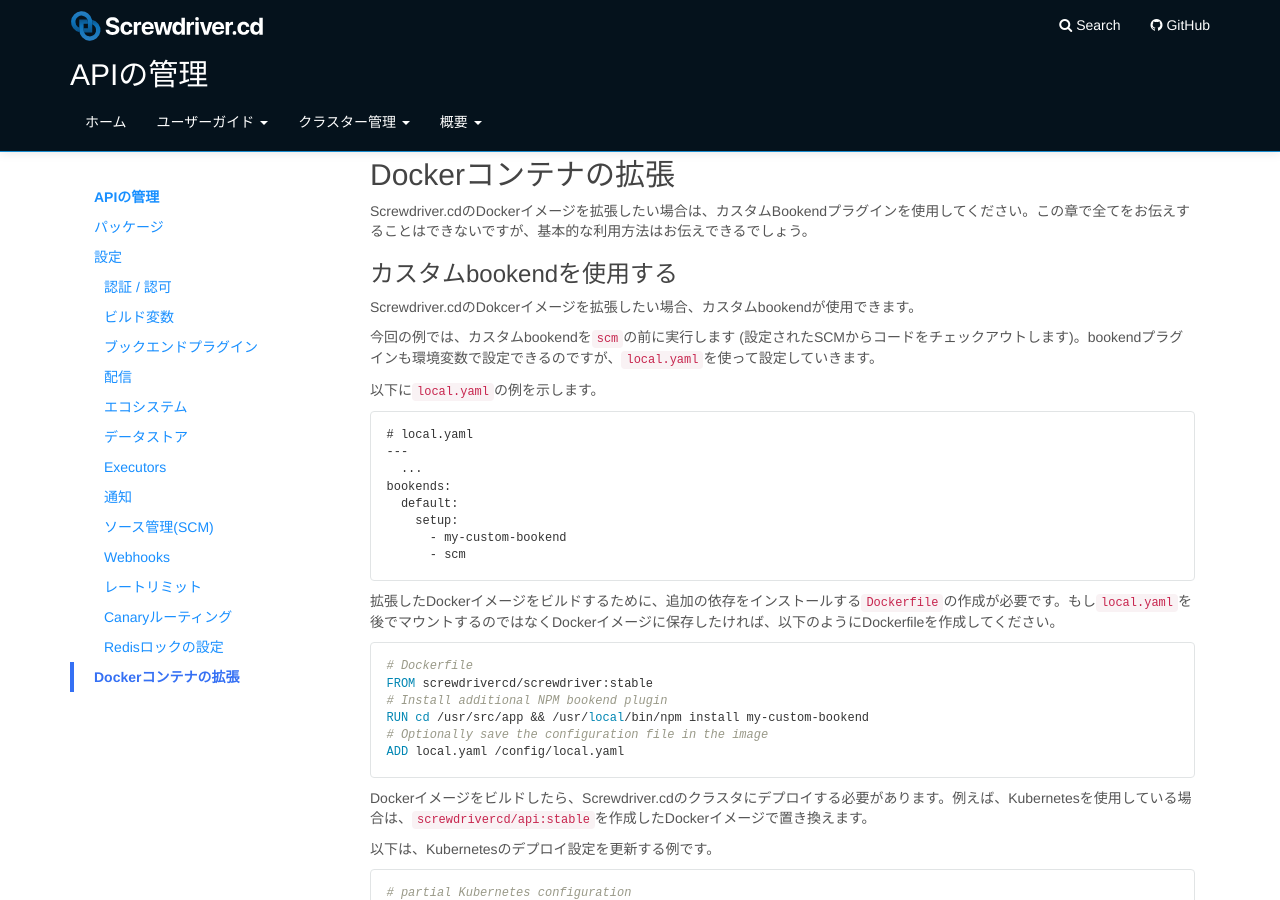
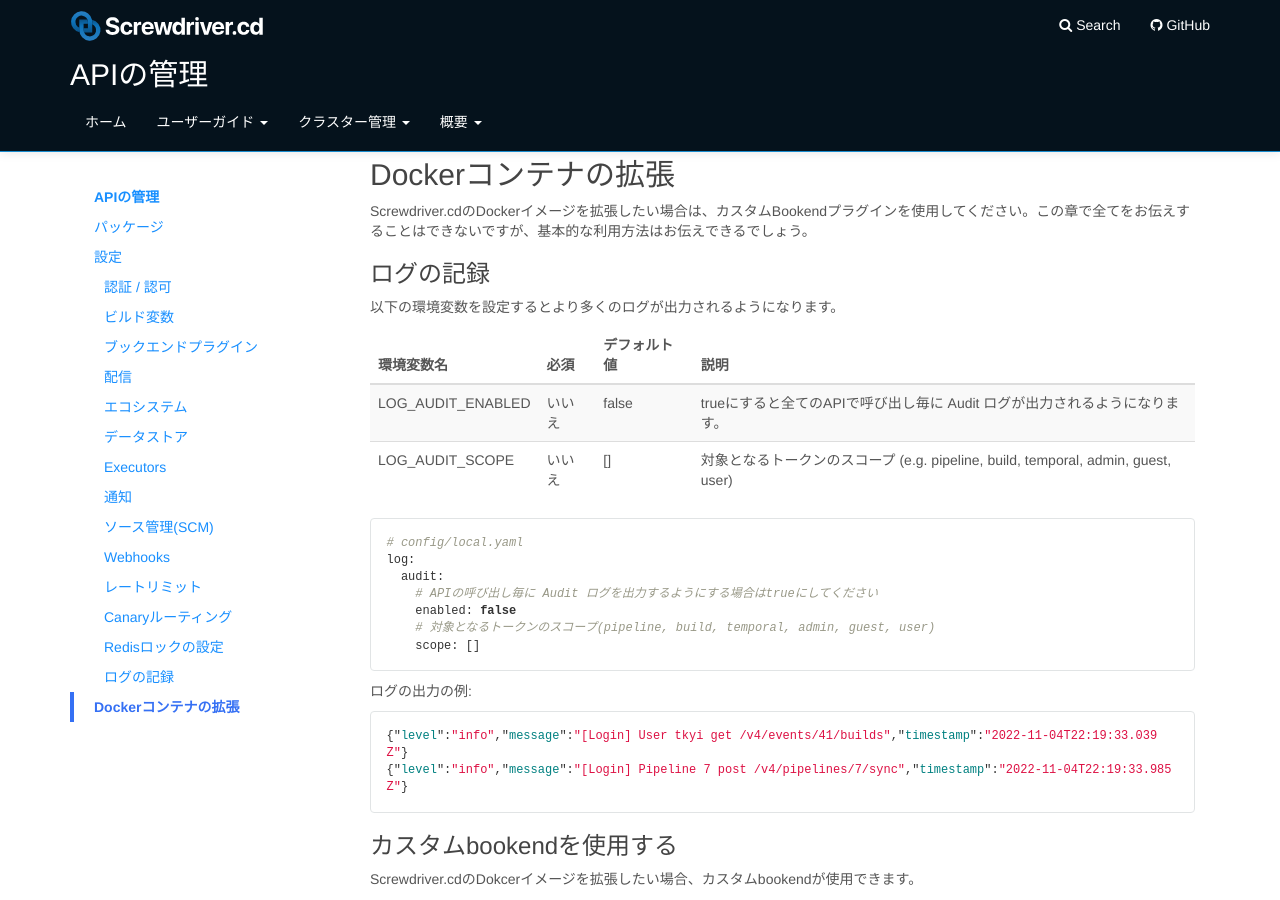
Before and after one commit to screwdriver-cd/guide, a Jekyll site: the page built from docs/ja/cluster-management/configure-api.md, in a window 1280 px wide and 900 px high, scrolled down 17487 px. Built offline with Jekyll 4.4.1, drawn with Linux system fonts in a browser that asks for light colours; some of the changed text lies outside the part shown.

Commit message:
translate

````diff
--- a/docs/ja/cluster-management/configure-api.md
+++ b/docs/ja/cluster-management/configure-api.md
@@ -49,6 +49,9 @@ toc:
   subitem: true
 - title: Redisロックの設定
   url: "#redisロックの設定"
+  subitem: true
+- title: ログの記録
+  url: "#ログの記録"
   subitem: true
 - title: Dockerコンテナの拡張
   url: "#dockerコンテナの拡張"
@@ -721,7 +724,7 @@ rateLimit:
 
 ScrewdriverのKubernetesクラスタが[nginx Canary ingress](https://kubernetes.github.io/ingress-nginx/user-guide/nginx-configuration/annotations/#canary)を利用している場合、この環境変数を設定することでAPIサーバに一定期間だけCookieをセットさせ、後続のAPIリクエストが同じCanaryのAPIポッドに割り振られるようにします。
 
-| Environment name     | Example Value | Description          |
+| 環境変数名     | 例 | 説明          |
 |:---------------------|:--------------|:---------------------|
 | RELEASE_ENVIRONMENT_VARIABLES | `'{ "cookieName": "release", "cookieValue": "canary"}'` | リリース情報をJSON文字列で設定 |
 
@@ -744,7 +747,7 @@ RedisロックはScrewdriver apiで使用されており、ビルドの更新が
 
 Redisのロックを設定するために、これらの環境変数を設定します:
 
-| 環境変数               | 必須            |  デフォルト              | 説明       |
+| 環境変数名              | 必須            |  デフォルト値              | 説明       |
 |:--------------------------|:---------------------|:---------------------|:-----------------------------|
 | REDLOCK_ENABLED           | はい                  | false                | Redisロックの有効化            |
 | REDLOCK_RETRY_COUNT       | はい                 | 200                  | ロック取得までの最大リトライ回数                 |
@@ -785,6 +788,30 @@ redisLock:
 ## Dockerコンテナの拡張
 
 Screwdriver.cdのDockerイメージを拡張したい場合は、カスタムBookendプラグインを使用してください。この章で全てをお伝えすることはできないですが、基本的な利用方法はお伝えできるでしょう。
+
+### ログの記録
+以下の環境変数を設定するとより多くのログが出力されるようになります。
+
+| 環境変数名      | 必須            | デフォルト値              | 説明       |
+|:--------------------------|:--------------------|:---------------------|:-----------------------------|
+| LOG_AUDIT_ENABLED         | いいえ                  | false                | trueにすると全てのAPIで呼び出し毎に Audit ログが出力されるようになります。            |
+| LOG_AUDIT_SCOPE           | いいえ                  | []                   | 対象となるトークンのスコープ (e.g. pipeline, build, temporal, admin, guest, user) |
+
+```yaml
+# config/local.yaml
+log:
+  audit:
+    # APIの呼び出し毎に Audit ログを出力するようにする場合はtrueにしてください
+    enabled: false
+    # 対象となるトークンのスコープ(pipeline, build, temporal, admin, guest, user)
+    scope: []
+```
+
+ログの出力の例:
+```
+{"level":"info","message":"[Login] User tkyi get /v4/events/41/builds","timestamp":"2022-11-04T22:19:33.039Z"}
+{"level":"info","message":"[Login] Pipeline 7 post /v4/pipelines/7/sync","timestamp":"2022-11-04T22:19:33.985Z"}
+```
 
 ### カスタムbookendを使用する
 
````
Also changed, not shown: docs/ja/user-guide/FAQ.md (+7 -1 lines), docs/ja/user-guide/configuration/annotations.md (+0 -3 lines), docs/ja/user-guide/local.md (+2 -7 lines), docs/ja/user-guide/metadata.md (+1 -0 lines).
